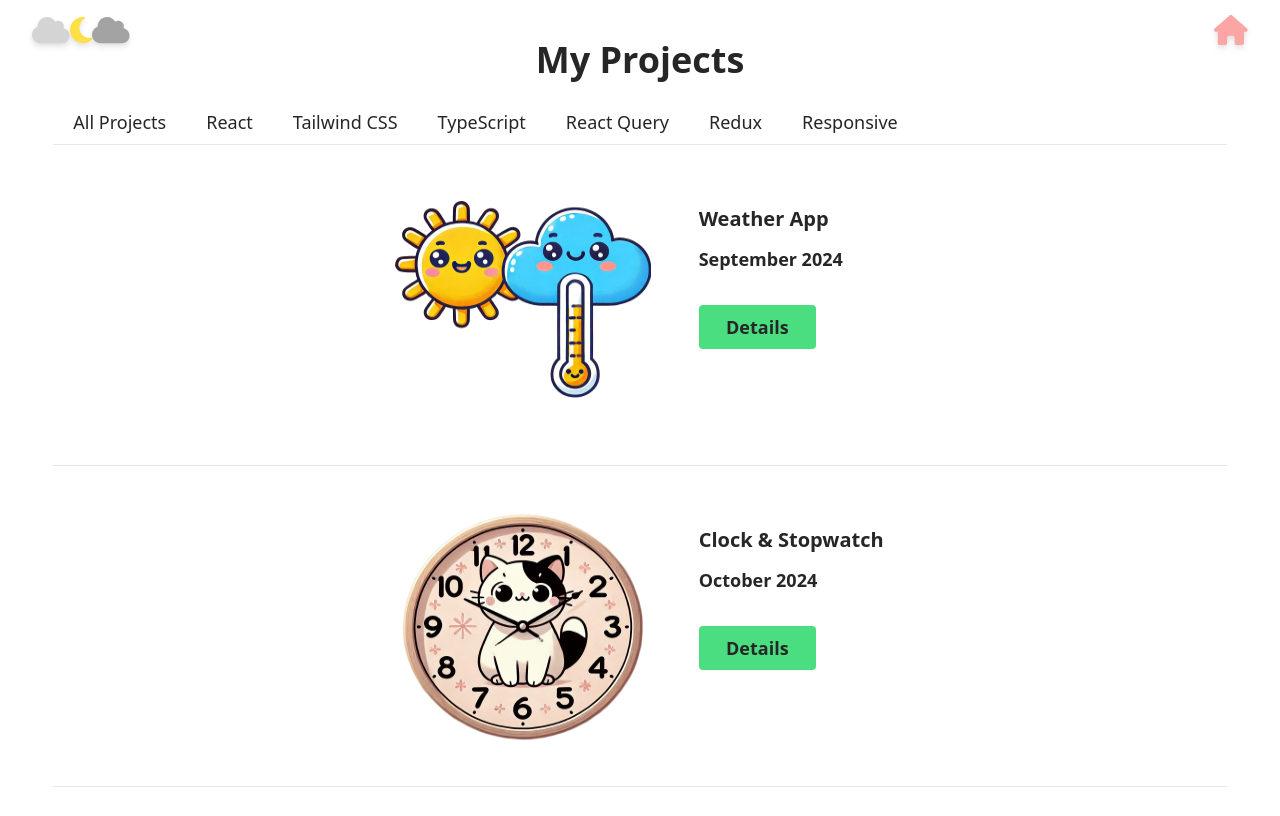
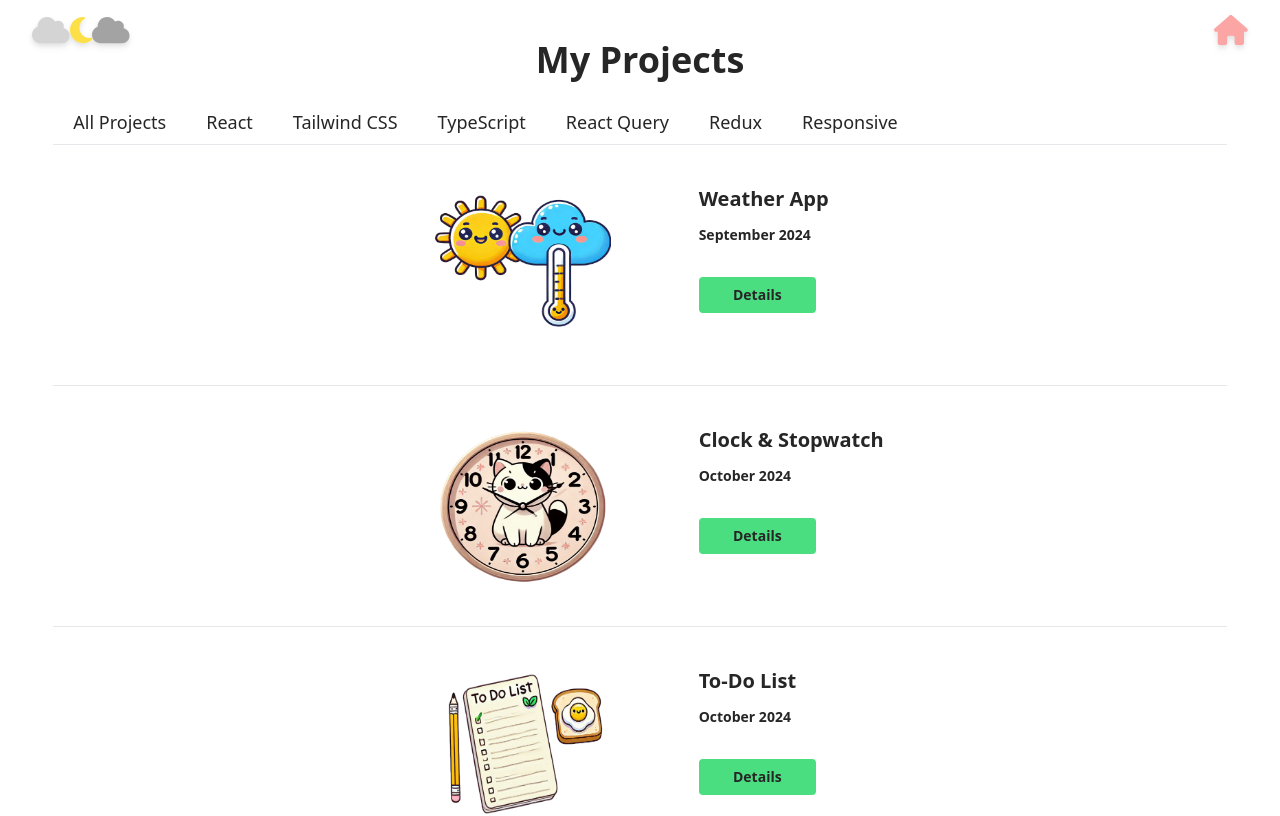
Before and after one commit to zahraRostami1999/portfolio, a React (Vite) app in the folder portfolio/: page /project in a window 1280 px wide. Shown: the top 816 px of the page. Built offline with nearby package versions, Linux system fonts and the light colour scheme.

Commit message:
style(ProjectCard): decrease texts size and resize projects cover

```diff
--- a/portfolio/src/components/ProjectCard.jsx
+++ b/portfolio/src/components/ProjectCard.jsx
@@ -7,12 +7,12 @@ const ProjectCard = (props) => {
             <div className="w-full border-b">
                 <div className=" lg:w-3/5 md:w-3/5 sm:w-2/3 w-11/12 flex flex-row lg:justify-center md:justify-center sm:justify-around justify-around py-10 mx-auto">
                     <div className="w-1/2 flex justify-center">
-                        <img className="lg:w-64 lg:h-60 md:w-44 md:h-40 sm:w-36 sm:h-32 w-36 h-32" src={props.project.cover} alt="project-image" />
+                        <img className="lg:w-44 lg:h-40 md:w-40 md:h-36 sm:w-28 sm:h-24 w-24 h-20" src={props.project.cover} alt="project-image" />
                     </div>
-                    <div className="w-1/3 py-5 font-semibold flex justify-start items-start flex-col gap-3 text-sm sm:text-sm md:text-lg">
-                        <h3 className="font-bold lg:text-xl md:text-xl sm:text-base text-base">{props.project.title}</h3>
-                        <h2>{props.project.date}</h2>
-                        <button className="hover:bg-green-600 hover:text-yellow-300 bg-green-400 hover:font-bold rounded lg:w-1/2 md:w-2/3 sm:w-5/6 w-5/6 px-5 py-2 lg:my-5 md:my-5 sm:my-3 my-3 sm:text-sm text-xs md:text-lg lg:text-lg lg:font-semibold md:font-semibold"><Link to={`/project/${id}`}>Details</Link></button>
+                    <div className="w-1/3 font-semibold flex justify-start items-start flex-col gap-3 text-sm sm:text-sm md:text-lg">
+                        <h3 className="font-bold lg:text-xl md:text-xl sm:text-base text-sm">{props.project.title}</h3>
+                        <h2 className="lg:text-sm md:text-sm sm:text-xs text-xs">{props.project.date}</h2>
+                        <button className="hover:bg-green-600 hover:text-yellow-300 bg-green-400 hover:font-bold rounded lg:w-1/2 md:w-2/3 sm:w-5/6 w-5/6 px-5 py-2 lg:my-5 md:my-5 sm:my-3 my-3 sm:text-xs text-xs md:text-sm lg:text-sm lg:font-semibold md:font-semibold"><Link to={`/project/${id}`}>Details</Link></button>
                     </div>
                 </div>
             </div>
```
